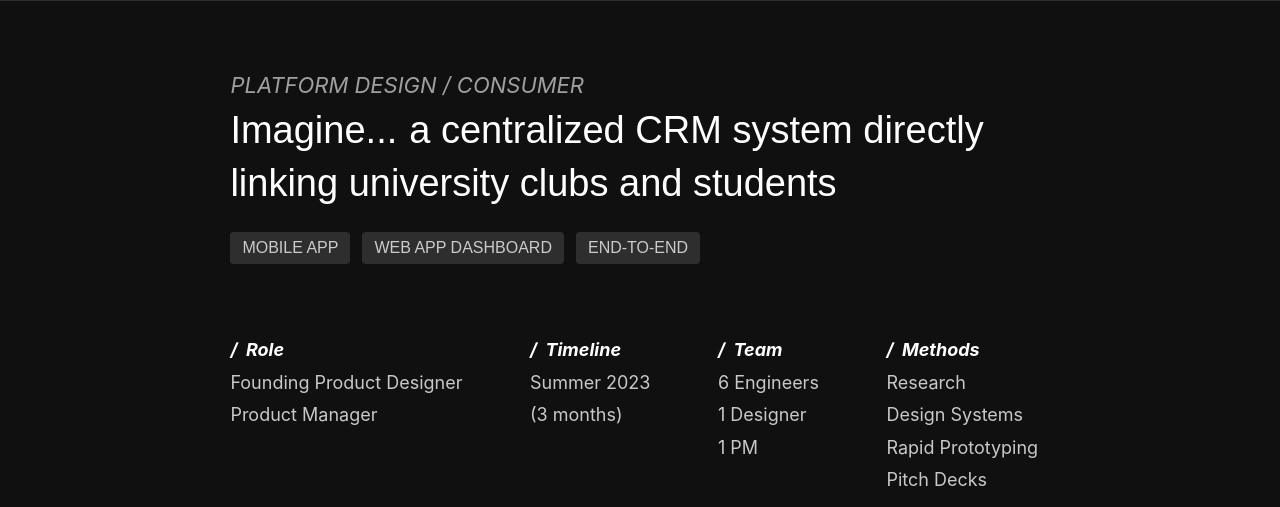
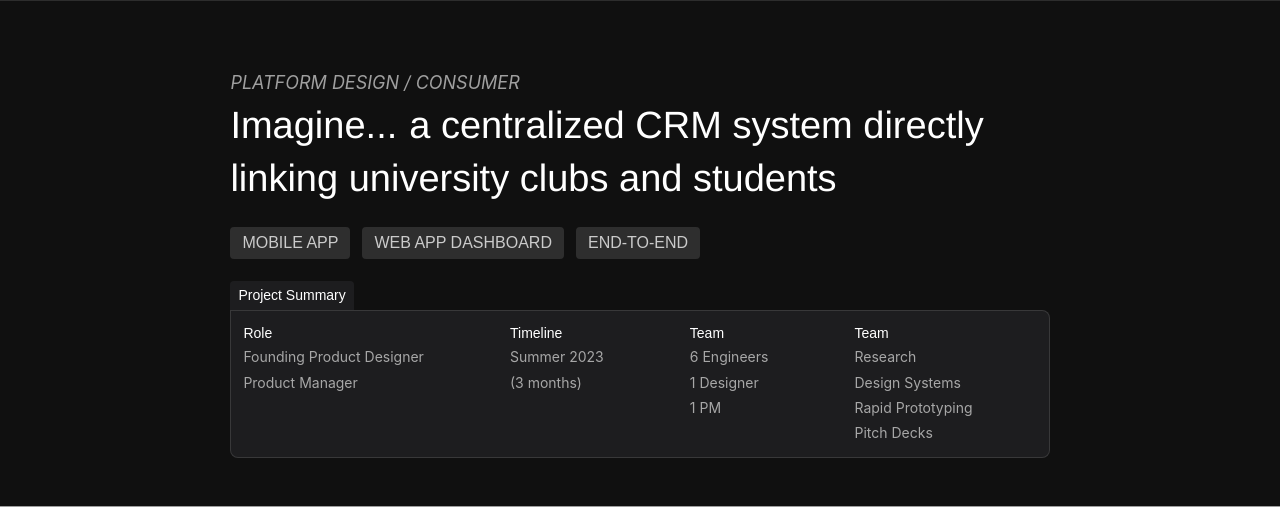
Before and after one commit to Jaslavie/personal-portfolio, a PHP site: page /projects/questify.html in a window 1280 px wide. Shown: the part 72-579 px from the top of the page. Run offline with PHP 8.4, Linux system fonts and the light colour scheme; some libraries are stand-ins or nearby versions; some web fonts are replaced; grey boxes are pictures that could not be loaded.

Commit message:
revised case study formatting

```diff
--- a/projects/questify.html
+++ b/projects/questify.html
@@ -82,42 +82,48 @@
           <div class="tag">WEB APP DASHBOARD</div>
           <div class="tag">END-TO-END</div>
         </div>
+
+        <div class="case-summary">
+          <div class="case-summary-tag">
+            <h4>Project Summary</h4>
+          </div>
           <div class="case-summary-contain">
+            <div class="summary-item-contain">
+              <h4>Role</h4>
               <p>
-            <b><i>/&nbsp; Role</i></b>
+                Founding Product Designer
                 <br />
-            Founding Product Designer <br />
                 Product Manager
               </p>
+            </div>
+
+            <div class="summary-item-contain">
+              <h4>Timeline</h4>
               <p>
-            <b><i>/ &nbsp;Timeline</i></b>
-            <br />
                 Summer 2023 <br />
                 (3 months)
               </p>
+            </div>
+
+            <div class="summary-item-contain">
+              <h4>Team</h4>
               <p>
-            <b><i>/ &nbsp;Team</i></b>
-            <br />
                 6 Engineers <br />
                 1 Designer <br />
                 1 PM
               </p>
+            </div>
+            <div class="summary-item-contain">
+              <h4>Team</h4>
               <p>
-            <b><i>/ &nbsp;Methods</i></b>
-            <br />
                 Research <br />
                 Design Systems <br />
                 Rapid Prototyping <br />
                 Pitch Decks
               </p>
             </div>
-
-        <!-- <div class="scroll-down">
-            <i
-                class="fa-solid fa-chevron-down"
-            ></i>
           </div>
-         -->
+        </div>
 
         <script src="https://unpkg.com/typed.js@2.0.16/dist/typed.umd.js"></script>
         <script>
@@ -374,7 +380,7 @@
           distance: "60px",
           interval: 300,
         });
-        ScrollReveal().reveal(".case-summary-contain p", {
+        ScrollReveal().reveal(".case-summary", {
           delay: 4000,
           origin: "bottom",
           interval: 100,
--- a/serendipity.html
+++ b/serendipity.html
@@ -1,4 +1,4 @@
-<!DOCTYPE html>
+<!doctype html>
 <html lang="en">
   <head>
     <meta charset="UTF-8" />
--- a/style.css
+++ b/style.css
@@ -1,5 +1,5 @@
 :root {
-  --font: "Alliance No.1", sans-serif;
+  --font: "Helvetica Neue", sans-serif;
   --secfont: "Inconsolata", sans-serif;
   --textfont: "Inter", sans-serif;
   --spanFont: "Source Serif Pro", serif;
@@ -20,11 +20,11 @@
     500ms border ease-in-out;
 
   /* border formatting */
-  --border: 2px solid var(--outline); /* border for large containers */
-  --cardBorder: 2px solid var(--cardBorderColor); /* border for cards and tags */
+  --border: 1px solid var(--outline); /* border for large containers */
+  --cardBorder: 1px solid var(--cardBorderColor); /* border for cards and tags */
   --containerBorderRadius: 8px;
   --cardBorderRadius: 6px;
-  --borderHover: 2px solid var(--prim);
+  --borderHover: 1px solid var(--prim);
 
   /* general spacing */
   --smallGap: 8px; /* small gap */
@@ -34,7 +34,7 @@
   /* text */
   --title: 48px;
   --heading: 28px;
-  --subparagraph: 20px;
+  --subparagraph: 22px;
   --paragraphs: 18px;
   --textColor: #ffffffc5;
   --textGradient: linear-gradient(
@@ -129,22 +129,24 @@ h2 {
   font-family: var(--font);
   font-size: var(--heading);
   line-height: 1.5;
+  font-weight: 400;
 }
 h3 {
   font-family: var(--font);
-  font-weight: bold;
+  font-weight: 500;
   font-size: 24px;
 }
 /* headings inside of cards */
 h4 {
-  font-size: 16px;
+  font-size: 14px;
   line-height: 1.5;
   font-family: var(--secfont);
   text-align: left;
+  font-weight: 400;
 }
 .secondary-title {
-  font-family: var(--textfont);
-  font-weight: 700;
+  font-family: var(--font);
+  font-weight: 500;
   opacity: 0.75;
 }
 /* links */
@@ -193,7 +195,6 @@ a,
   font-size: var(--subparagraph);
   color: var(--textColor);
   z-index: 1000;
-  font-weight: 500;
 }
 .overview p {
   margin-top: 4vh;
@@ -271,11 +272,6 @@ a,
   margin-top: 36px;
 }
 
-.current-contain h3 {
-  font-size: 22px;
-  font-family: var(--textfont);
-  font-weight: 700;
-}
 
 .current-contain .emoji-contain {
   margin: 0;
@@ -417,7 +413,9 @@ a,
   display: grid;
   place-content: center;
   z-index: 12;
-  transition: 500ms background-color ease, 500ms filter ease;
+  transition:
+    500ms background-color ease,
+    500ms filter ease;
 }
 .icon-items {
   position: absolute;
@@ -453,7 +451,9 @@ a,
   color: var(--textColor);
   font-size: 1.5em;
   /* cursor: url('../images/hover cursor.png') 16 16, auto ; */
-  transition: color 0.5s ease, text-shadow 0.5s ease;
+  transition:
+    color 0.5s ease,
+    text-shadow 0.5s ease;
 }
 
 .scroll-down {
@@ -472,7 +472,9 @@ a,
   display: grid;
   place-content: center;
   /* cursor: url('../images/hover cursor.png') 16 16, auto ; */
-  transition: color 0.5s ease, text-shadow 0.5s ease;
+  transition:
+    color 0.5s ease,
+    text-shadow 0.5s ease;
   animation: slowfloat 2s ease-in-out infinite;
 }
 
@@ -929,7 +931,6 @@ p.black {
   padding: 40px 14%;
   top: 50px;
 }
-
 
 /* about section */
 .about-contain {
@@ -1371,7 +1372,6 @@ h1 span,
   font-size: 14px;
   padding: 8px 12px;
   margin: 0;
-
 }
 .seren-item a p {
   font-size: 20px;
@@ -1461,11 +1461,15 @@ h1 span,
 }
 .arrowContain {
   display: none;
-  transition: transform 200ms ease-in-out, opacity 200ms ease-in-out;
+  transition:
+    transform 200ms ease-in-out,
+    opacity 200ms ease-in-out;
 }
 .fa-arrow-right {
   color: #ffffff;
-  transition: transform 0.5s ease, opacity 0.5s ease;
+  transition:
+    transform 0.5s ease,
+    opacity 0.5s ease;
   font-size: 40px;
 }
 .work-contain:hover .arrowContain {
@@ -1481,7 +1485,9 @@ h1 span,
   border: var(--cardBorder);
   height: auto;
   margin-top: 4vh;
-  transition: transform 0.5s ease, border 0.2s ease;
+  transition:
+    transform 0.5s ease,
+    border 0.2s ease;
   width: 80vw;
   height: 98vh;
   overflow: hidden;
@@ -1728,7 +1734,7 @@ h1 span,
   font-family: var(--secfont);
 }
 .case-subheading-main {
-  font-size: 22px;
+  font-size: 18px;
   font-weight: 400;
   color: var(--subheadingColor);
   font-style: italic;
@@ -1738,14 +1744,36 @@ h1 span,
   max-width: 40px;
   border-radius: 14px;
 }
+.case-summary {
+  display: flex;
+  flex-direction: column;
+  align-items: flex-start;
+  gap: 0;
+  width: 100%;
+}
 .case-summary-contain {
   display: flex;
   flex-direction: row;
-  gap: 56px;
-  margin: 6vh 0;
+  gap: 22px;
+  background-color: var(--card);
+  border-radius: 0 8px 8px 8px;
+  padding: 12px;
+  border: var(--border);
+  width: 100%;
+}
+.case-summary-tag {
+  background-color: var(--card);
+  color: #fff;
+  padding: 4px 8px;
+  border-radius: 4px 4px 0 0;
+  width: fit-content;
+}
+.summary-item-contain {
+  flex-grow: 1;
 }
 .case-summary-contain p {
-  flex-grow: 1;
+  font-size: 14px;
+  color:#a7a7a7
 }
 .case-header .typed-cursor.typed-cursor--blink {
   display: none;
@@ -2773,6 +2801,7 @@ html {
   h2 {
     font-size: 24px;
     font-family: var(--secfont);
+    font-weight: 400;
   }
   #header {
     padding: 0 5vw;
```
Also changed, not shown: index.html (+31 -25 lines), projects/dispatch.html (+95 -0 lines). Lines whose indentation alone changed are shown as unchanged.
